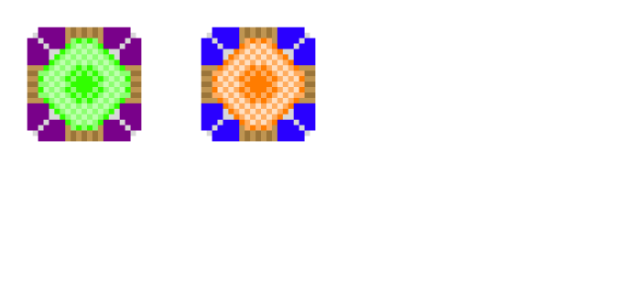
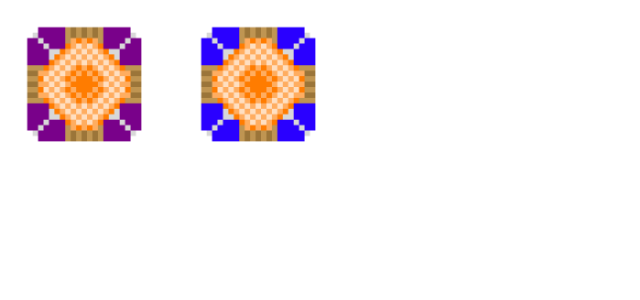
Before and after one commit to soleilyasmina/bitflop, a React (Create React App) app: page / in a window 1280 px wide. Shown: the top 300 px of the page, without its empty margins (0-640 px from the left). Built offline with nearby package versions, Linux system fonts and the light colour scheme.

Commit message:
completed individual bit flip

```diff
--- a/src/components/Coin.js
+++ b/src/components/Coin.js
@@ -3,8 +3,10 @@ import headscoin from '../assets/heads.png';
 import tailscoin from '../assets/tails.png';
 import headsflip from '../assets/heads.gif';
 import tailsflip from '../assets/tails.gif';
-import master from '../assets/masterheads.png';
-import masterflip from '../assets/master.gif';
+import masterheads from '../assets/masterheads.png';
+import mastertails from '../assets/mastertails.png';
+import masterheadsflip from '../assets/masterheads.gif';
+import mastertailsflip from '../assets/mastertails.gif';
 
 const Coin = (props) => {
   const [flip, setFlip] = React.useState(false);
@@ -25,13 +27,13 @@ const Coin = (props) => {
       alt="coin"
       className="coin"
       onClick={() => controlFlip()}
-      src={`${props.master ? masterflip : heads ? headsflip : tailsflip}`}
+      src={`${props.master ? heads ? masterheadsflip : mastertailsflip : heads ? headsflip : tailsflip}`}
     /> :
     <img
       alt="coin"
       className="coin"
       onClick={() => controlFlip()}
-      src={`${props.master ? master : heads ? headscoin : tailscoin}`}
+      src={`${props.master ? heads ? masterheads : mastertails : heads ? headscoin : tailscoin}`}
     />
     }
     </>
```
Also changed, not shown: src/assets/masterheads.gif (renamed from src/assets/master.gif), src/assets/mastertails.gif (added).
